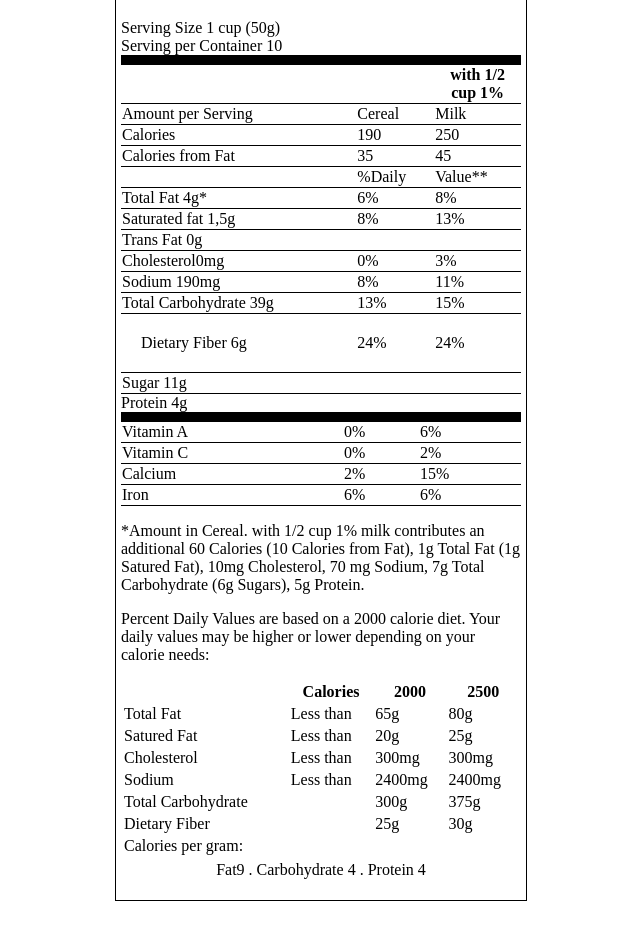
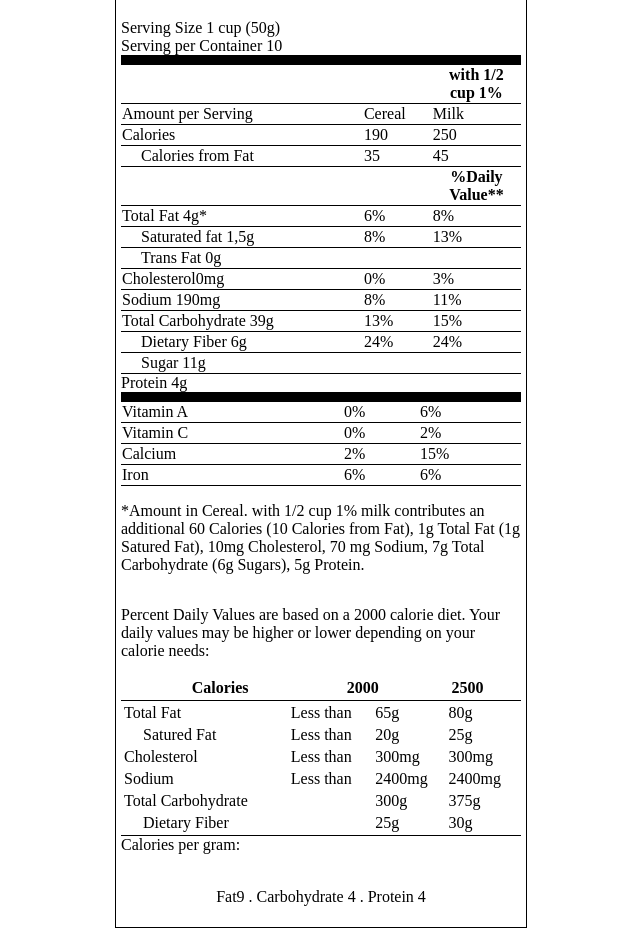
Before and after one commit to FloKuersten/css-day3, a plain HTML site: page TM Jimmy/nutrition table.html in a window 1280 px wide. Shown: the part 75-1011 px from the top of the page, without its empty margins (319-959 px from the left). Before the commit the page ends 984 px from the top, so only its background shows below. Drawn offline with Linux system fonts and the light colour scheme.

Commit message:
better mise en page

```diff
--- a/TM Jimmy/nutrition table.html
+++ b/TM Jimmy/nutrition table.html
@@ -9,10 +9,11 @@
 </head>
 <body>
     <div class="container">
-        <h1>Nutrition Facts</h1>
-        <span>Serving Size 1 cup (50g) <br>
+        <div>
+        <h1>Nutrition Facts</h1></div>
+        <div>Serving Size 1 cup (50g) <br>
             Serving per Container 10
-        </span>
+        </div>
         <table class="table">
             <tr>
                 <th></th>
@@ -29,28 +30,28 @@
                 <td>Calories</td>
                 <td>190</td>
                 <td>250</td>
-                    <tr class="marge">
-                        <td>Calories from Fat</td>
+                    <tr>
+                        <td class="marge">Calories from Fat</td>
                         <td>35</td>
                         <td>45</td>
                     </tr>
             </tr>
             <tr>
                 <td></td>
-                <td>%Daily</td>
-                <td>Value**</td>
+                <td></td>
+                <th>%Daily <br> Value**</th>
             </tr>
             <tr>
                 <td>Total Fat 4g*</td>
                 <td>6%</td>
                 <td>8%</td>
                 <tr>
-                    <td>Saturated fat 1,5g</td>
+                    <td class="marge">Saturated fat 1,5g</td>
                     <td>8%</td>
                     <td>13%</td>
                 </tr>
                 <tr>
-                    <td>Trans Fat 0g</td>
+                    <td class="marge">Trans Fat 0g</td>
                     <td></td>
                     <td></td>
                 </tr>
@@ -75,7 +76,7 @@
                     <td>24%</td>
                 </tr>
                 <tr>
-                    <td>Sugar 11g</td>
+                    <td class="marge">Sugar 11g</td>
                 </tr>
             </tr>
         </table>
@@ -106,20 +107,21 @@
         <p>Percent Daily Values are based on a 2000 calorie diet.
             Your daily values may be higher or lower depending on your calorie needs:
         </p>
-        <table class="table2">
+        <table>
             <tr>
                 <th></th>
                 <th>Calories</th>
                 <th>2000</th>
                 <th>2500</th>
             </tr>
+            <table class="table2">
             <tr>
                 <td>Total Fat</td>
                 <td>Less than</td>
                 <td>65g</td>
                 <td>80g</td>
                 <tr>
-                    <td id="">Satured Fat</td>
+                    <td class="marge">Satured Fat</td>
                     <td id="">Less than</td>
                     <td id="">20g</td>
                     <td id="">25g</td>
@@ -143,19 +145,20 @@
                 <td>300g</td>
                 <td>375g</td>
                 <tr>
-                    <td>Dietary Fiber</td>
+                    <td class="marge">Dietary Fiber</td>
                     <td></td>
                     <td>25g</td>
                     <td>30g</td>
                 </tr>
             </tr>
+         </table>
             <tr>
                 <td>Calories per gram:</td>
+            </tr>
 
-            </tr>
         </table>
-        <p class="end">Fat9  .  Carbohydrate 4  .  Protein 4 </p>
-
+        <div>
+        <br><p class="end">Fat9  .  Carbohydrate 4  .  Protein 4 </p>
 
     </div>
 
--- a/TM Jimmy/nutritionTable.css
+++ b/TM Jimmy/nutritionTable.css
@@ -2,32 +2,33 @@
     border: 1px solid;
     width: 400px;
     padding: 5px;
-    display: flexbox;
+    display: flex;
     flex-wrap: wrap;
-    align-content: space-between;
+    justify-content: space-between;
+    flex-direction: column;
     margin: auto;
 }
 .marge {
-    padding: 20px;
+    padding-left: 20px;
   }
-.table {
-    border-top: 10px solid;
-}
+
 table{
     width: 100%;
+    margin-right: 0px;
 }
 
 .end{
     text-align: center;
-    margin-top: 3px;
 }
 .table {
     border-collapse: collapse;
+    border-top: 10px solid;
   }
   tr {
     border: solid;
     border-width: 1px 0;
   }
-  .table2 {
-    border: 1px solid 0;
+.table2 {
+    border-bottom: 1px solid;
+    border-top: 1px solid;
   }
```
